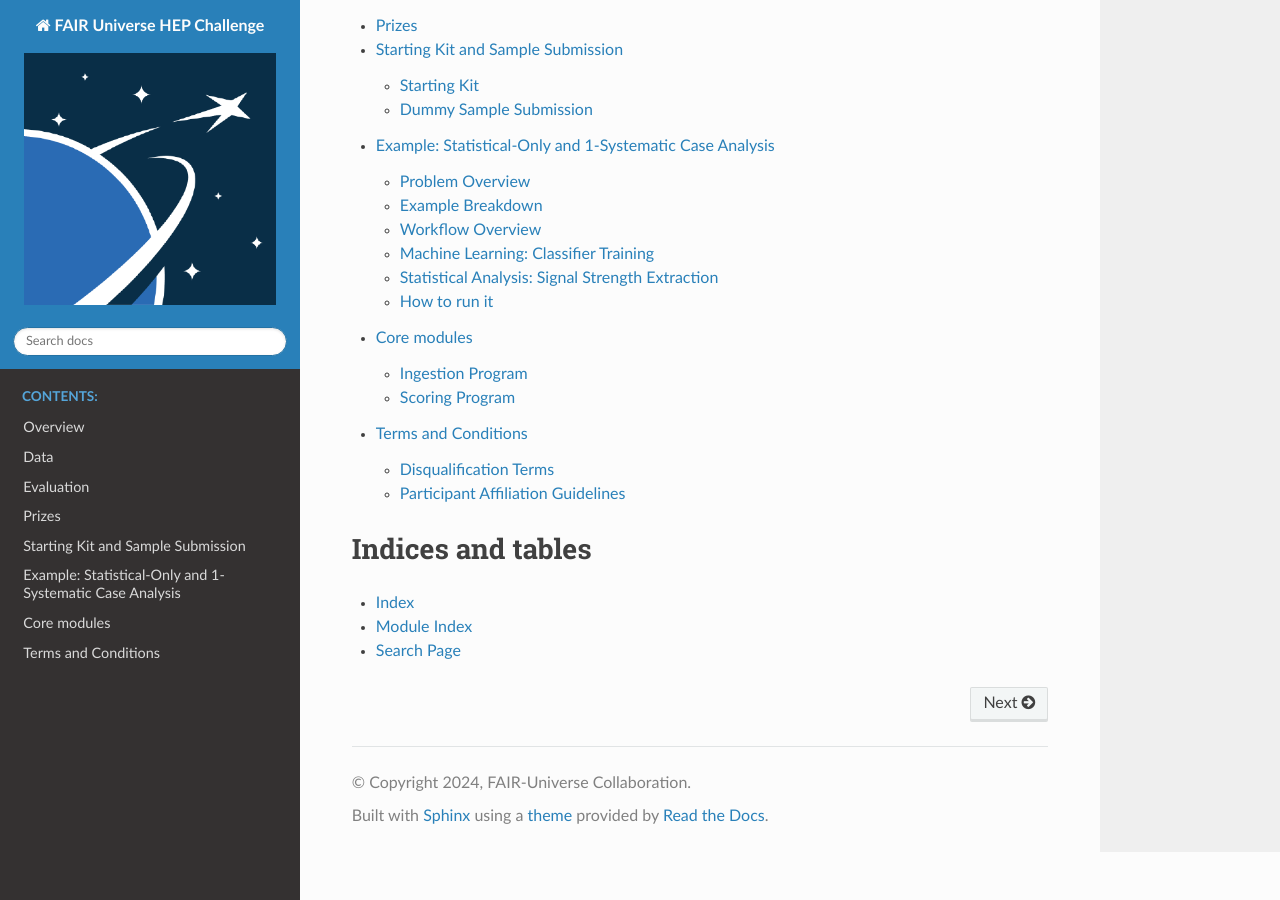
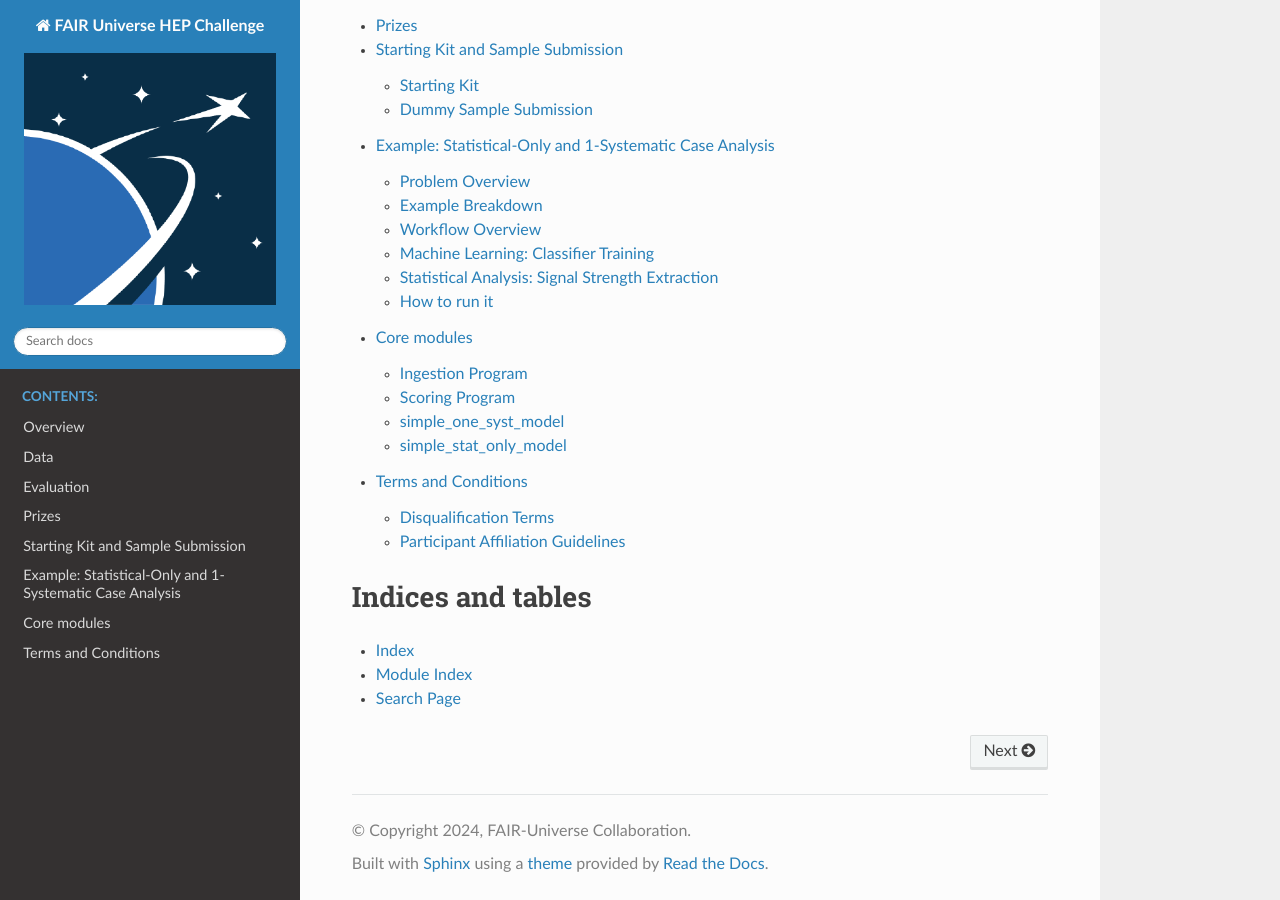
Before and after one commit to FAIR-Universe/HEP-Challenge, a Sphinx documentation site: the page built from docs/index.rst, in a window 1280 px wide and 900 px high, scrolled down 711 px. Built offline with Sphinx 7.4.7 and the Read the Docs theme 2.0.0, drawn with Linux system fonts in a browser that asks for light colours; pages that are not in the unit, such as notebooks, are missing from menus.

Commit message:
update rst

```diff
--- a/docs/rst_source/modules.rst
+++ b/docs/rst_source/modules.rst
@@ -5,5 +5,6 @@ Core modules
    :maxdepth: 2
 
    ingestion_program
-   sample_code_submission
    scoring_program
+   simple_one_syst_model
+   simple_stat_only_model
--- /dev/null
+++ b/docs/rst_source/simple_one_syst_model.rst
@@ -0,0 +1,9 @@
+simple_one_syst_model
+=====================
+
+.. toctree::
+   :maxdepth: 1
+
+   boosted_decision_tree
+   model_one_syst
+   statistical_analysis
--- /dev/null
+++ b/docs/rst_source/simple_stat_only_model.rst
@@ -0,0 +1,7 @@
+simple_stat_only_model
+======================
+
+.. toctree::
+   :maxdepth: 1
+
+   model_stat_only
```
Also changed, not shown: docs/boosted_decision_tree.rst (added, +7 -0 lines), docs/rst_source/model_one_syst.rst (added, +7 -0 lines), docs/rst_source/model_stat_only.rst (renamed from docs/rst_source/model.rst), 8 other files.
